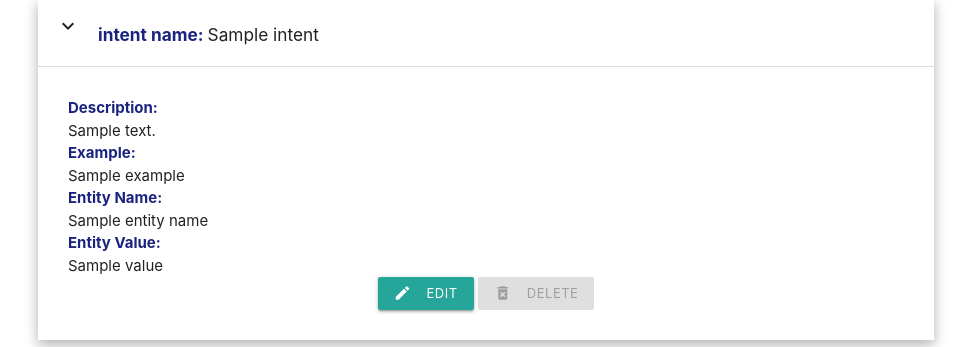
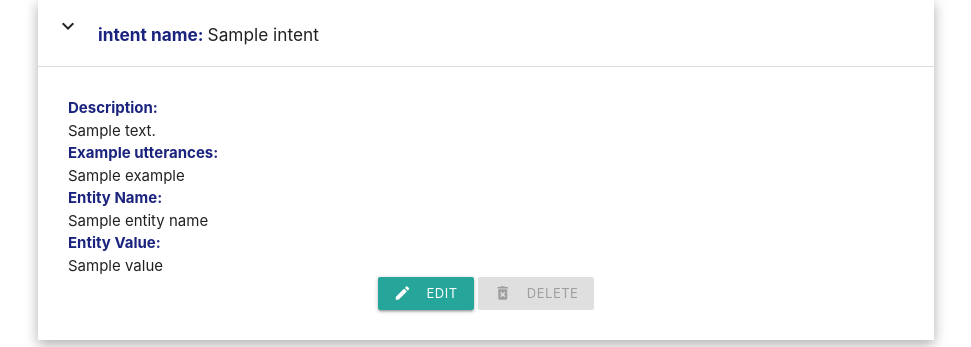
Before and after one commit to lilychuang78/milestone3, a Flask app: page /search in a window 1280 px wide, after a click that opens the changed part. Shown: the part 429-776 px from the top of the page, without its empty margins (154-1125 px from the left). Run offline with Flask 2, Linux system fonts and the light colour scheme; a database or web service that is not in the repository returns one stand-in record (values such as "Sample title"); some libraries are stand-ins or nearby versions.

Commit message:
remove minimal characters in search field

```diff
--- a/templates/intents.html
+++ b/templates/intents.html
@@ -13,7 +13,7 @@
         <div class="row valign-wrapper center-align">
             <i class="material-icons">search</i>
             <div class="input-field col s12">
-                <input type="text" name="query" id="query" minlength="3" class="validate" required>
+                <input type="text" name="query" id="query" class="validate" required>
                 <label for="query">keywords</label>
             </div>
             <div class="col">
@@ -37,7 +37,7 @@
                 <li><strong>Description: </strong><br>
                     {{ intent.description }}
                 </li>
-                <li><strong>Example: </strong><br>
+                <li><strong>Example utterances: </strong><br>
                         {% for example in intent.examples %}
                             {% if example|length %}
                                 {{ example }}<br>
```
